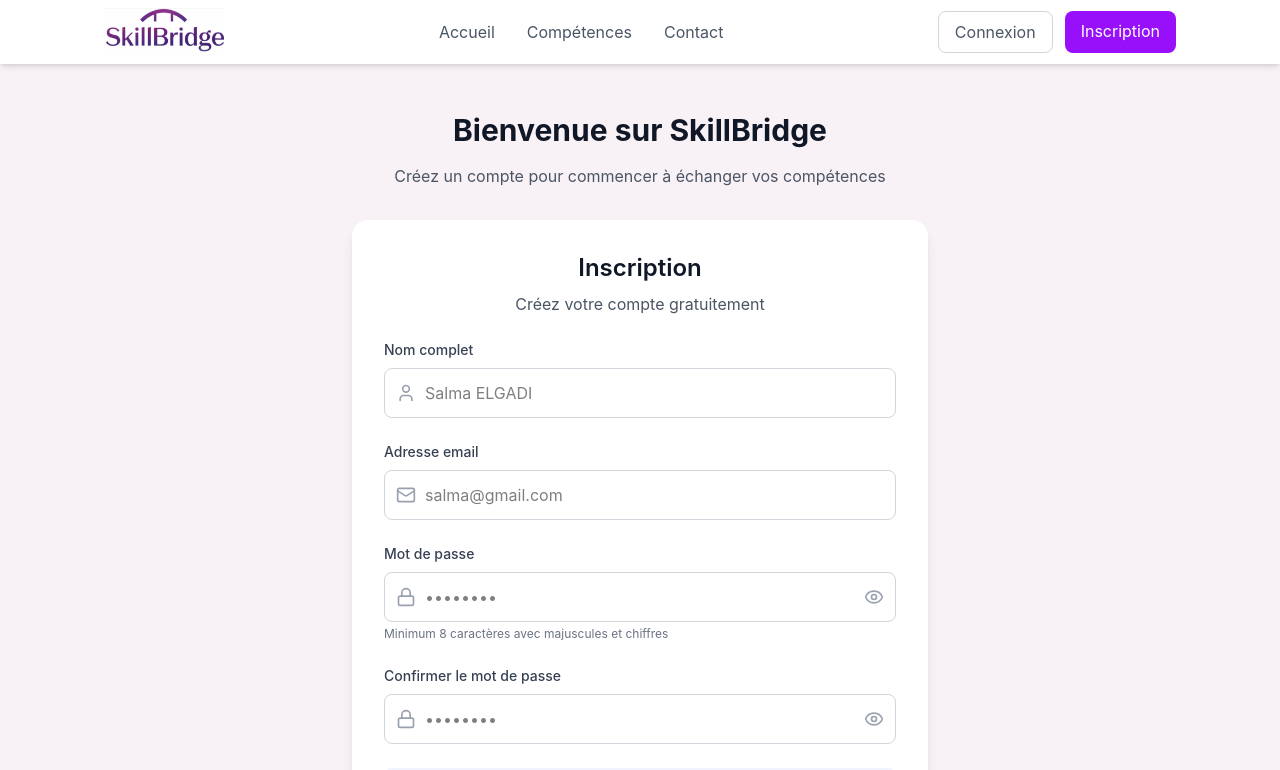
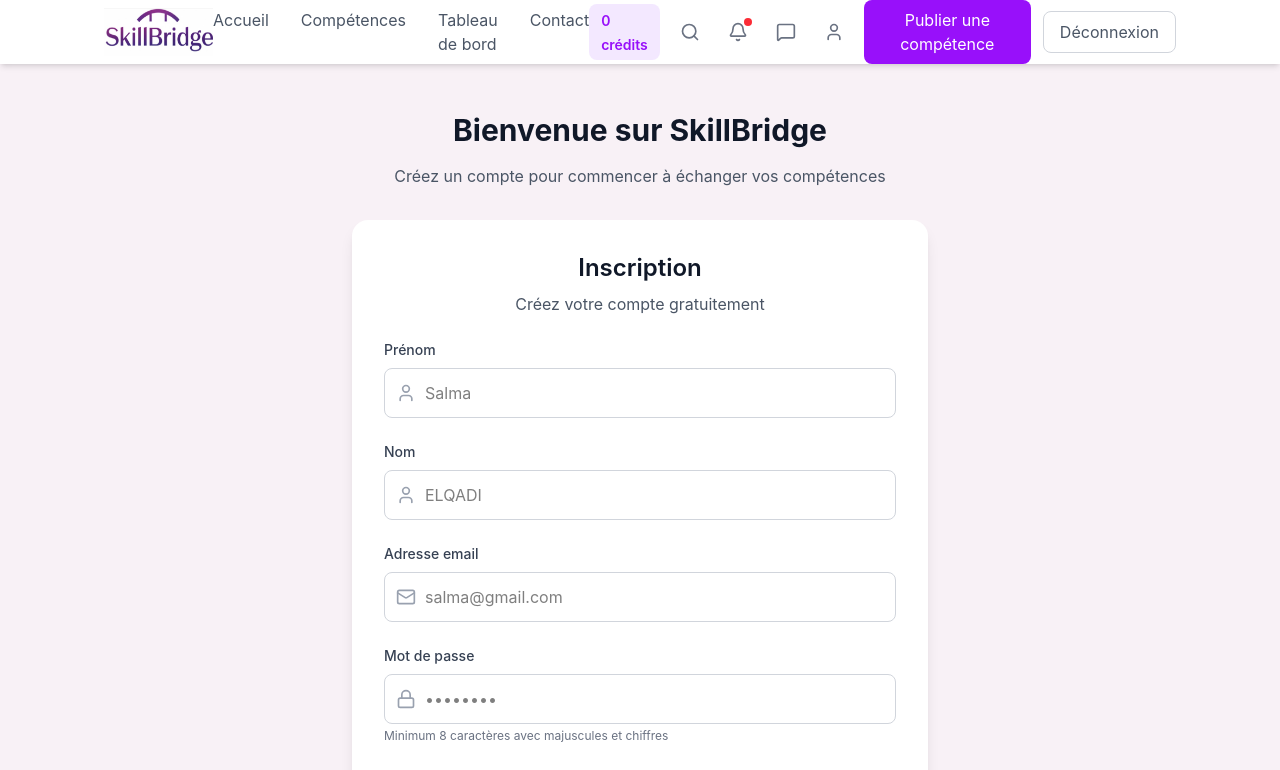
Before and after one commit to Naheedo12/SkillBridge, a React app in the folder Frontend/: page /register in a window 1280 px wide. Shown: the top 770 px of the page. Built offline with nearby package versions, Linux system fonts and the light colour scheme; sample sign-in values are in the browser's storage; the HTML template or start-up script is replaced by a standard one.

Commit message:
Authentification fonctionnelle (backend+frontend) avec changement de nav apres connexion

```diff
--- a/Frontend/src/components/Header.jsx
+++ b/Frontend/src/components/Header.jsx
@@ -1,12 +1,21 @@
 import { Link } from 'react-router-dom';
+import { Search, Bell, MessageSquare, User } from 'lucide-react';
+import { useAuth } from '../contexts/AuthContext';
 import logoImage from './logo.png';
 
 const Header = () => {
+  const { user, logout, isAuthenticated } = useAuth();
+
+  const handleLogout = async () => {
+    await logout();
+  };
+
+  if (!isAuthenticated) {
+    // Header avant connexion
     return (
       <header className="bg-white shadow-md">
         <div className="w-full px-16">
           <div className="flex items-center h-16">
-          {/* Logo - Avec beaucoup d'espace à gauche */}
             <div className="flex items-center ml-10">
               <Link to="/">
                 <img
@@ -16,8 +25,6 @@
                 />
               </Link>
             </div>
-
-          {/* Navigation - Centrée */}
             <nav className="flex-1 flex justify-center">
               <div className="hidden md:flex space-x-8">
                 <Link to="/" className="text-gray-600 hover:text-gray-900 transition-colors">
@@ -31,9 +38,7 @@
                 </Link>
               </div>
             </nav>
-
-          {/* Auth Buttons - Avec beaucoup d'espace à droite */}
-          <div className="flex space-x-3 mr-10">
+            <div className="flex items-center space-x-3 mr-10">
               <Link
                 to="/login"
                 className="px-4 py-2 text-gray-600 border border-gray-300 rounded-lg hover:bg-gray-50 transition-colors"
@@ -51,6 +56,82 @@
         </div>
       </header>
     );
+  }
+
+  // Header après connexion
+  return (
+    <header className="bg-white shadow-md">
+      <div className="w-full px-16">
+        <div className="flex items-center h-16">
+          {/* Logo */}
+          <div className="flex items-center ml-10">
+            <Link to="/">
+              <img
+                src={logoImage}
+                alt="SkillBridge Logo"
+                className="h-12 w-auto"
+              />
+            </Link>
+          </div>
+
+          <nav className="flex-1 flex justify-center">
+            <div className="hidden md:flex space-x-8">
+              <Link to="/" className="text-gray-600 hover:text-gray-900 transition-colors">
+                Accueil
+              </Link>
+              <Link to="/competences" className="text-gray-600 hover:text-gray-900 transition-colors">
+                Compétences
+              </Link>
+              <Link to="/dashboard" className="text-gray-600 hover:text-gray-900 transition-colors">
+                Tableau de bord
+              </Link>
+              <Link to="/contact" className="text-gray-600 hover:text-gray-900 transition-colors">
+                Contact
+              </Link>
+            </div>
+          </nav>
+
+          <div className="flex items-center space-x-3 mr-10">
+            <div className="bg-purple-100 px-3 py-1 rounded-lg">
+              <span className="text-sm font-semibold" style={{ color: '#9810fa' }}>
+                {user?.solde_credits || 0} crédits
+              </span>
+            </div>
+
+            <button className="p-2 text-gray-500 hover:text-gray-700 transition-colors">
+              <Search className="h-5 w-5" />
+            </button>
+
+            <button className="relative p-2 text-gray-500 hover:text-gray-700 transition-colors">
+              <Bell className="h-5 w-5" />
+              <span className="absolute top-1 right-1 w-2 h-2 bg-red-500 rounded-full"></span>
+            </button>
+
+            <button className="p-2 text-gray-500 hover:text-gray-700 transition-colors">
+              <MessageSquare className="h-5 w-5" />
+            </button>
+
+            <button className="p-2 text-gray-500 hover:text-gray-700 transition-colors">
+              <User className="h-5 w-5" />
+            </button>
+
+            <button
+              className="px-4 py-2 bg-purple-600 text-white rounded-lg hover:bg-purple-700 transition-colors"
+            >
+              Publier une compétence
+            </button>
+
+            <button
+              onClick={handleLogout}
+              className="px-4 py-2 text-gray-600 border border-gray-300 rounded-lg hover:bg-gray-50 transition-colors"
+            >
+              Déconnexion
+            </button>
+          </div>
+        </div>
+      </div>
+    </header>
+  );
 };
 
 export default Header;
--- /dev/null
+++ b/Frontend/src/contexts/AuthContext.jsx
@@ -0,0 +1,72 @@
+import { createContext, useContext, useState, useEffect } from 'react';
+import apiService from '../services/api';
+
+const AuthContext = createContext();
+
+// Hook pour utiliser l'auth partout
+export const useAuth = () => useContext(AuthContext);
+
+export const AuthProvider = ({ children }) => {
+  const [user, setUser] = useState(null);
+  const [loading, setLoading] = useState(true);
+
+  // Au chargement de l'app
+  useEffect(() => {
+    const savedUser = localStorage.getItem('user');
+    if (savedUser) {
+      setUser(JSON.parse(savedUser));
+    }
+    setLoading(false);
+  }, []);
+
+  // Login
+  const login = async (data) => {
+    const response = await apiService.login(data);
+
+    if (response.success) {
+      setUser(response.data.user);
+      return { success: true };
+    }
+
+    return {
+      success: false,
+      message: response.message || 'Erreur de connexion',
+    };
+  };
+
+  // Register
+  const register = async (data) => {
+    const response = await apiService.register(data);
+
+    if (response.success) {
+      setUser(response.data.user);
+      return { success: true };
+    }
+
+    return {
+      success: false,
+      message: response.message || "Erreur d'inscription",
+    };
+  };
+
+  // Logout
+  const logout = async () => {
+    await apiService.logout();
+    setUser(null);
+  };
+
+  return (
+    <AuthContext.Provider
+      value={{
+        user,
+        login,
+        register,
+        logout,
+        loading,
+        isAuthenticated: !!user,
+      }}
+    >
+      {children}
+    </AuthContext.Provider>
+  );
+};
--- a/Frontend/src/pages/Login.jsx
+++ b/Frontend/src/pages/Login.jsx
@@ -1,31 +1,49 @@
 import { useState } from 'react';
 import { Link, useNavigate } from 'react-router-dom';
-import { Eye, EyeOff, Mail, Lock } from 'lucide-react';
+import { Mail, Lock } from 'lucide-react';
+import { useAuth } from '../contexts/AuthContext';
 import Header from '../components/Header';
 import Footer from '../components/Footer';
 
 const Login = () => {
   const navigate = useNavigate();
-  const [showPassword, setShowPassword] = useState(false);
+  const { login } = useAuth();
+
   const [email, setEmail] = useState('');
   const [password, setPassword] = useState('');
   const [rememberMe, setRememberMe] = useState(false);
+  const [loading, setLoading] = useState(false);
+  const [error, setError] = useState('');
 
-  const handleSubmit = (e) => {
+  const handleSubmit = async (e) => {
     e.preventDefault();
-    console.log('Connexion:', { email, password });
-    alert('Connexion réussie !');
-    navigate('/dashboard');
+    setLoading(true);
+    setError('');
+
+    try {
+      const result = await login({
+        email,
+        motDePasse: password
+      });
+
+      if (result.success) {
+        navigate('/home');
+      } else {
+        setError(result.message || 'Erreur de connexion');
+      }
+    } catch (error) {
+      setError('Une erreur est survenue lors de la connexion');
+    } finally {
+      setLoading(false);
+    }
   };
 
   return (
-    <div className="min-h-screen" style={{ backgroundColor: '#f8f1f6' }}>
+    <div className="min-h-screen flex flex-col" style={{ backgroundColor: '#f8f1f6' }}>
       <Header />
 
-      {/* Main Content */}
       <main className="flex-1 flex items-center justify-center px-4 py-12">
         <div className="max-w-xl w-full">
-          {/* Welcome Text */}
           <div className="text-center mb-8">
             <h1 className="text-3xl font-bold text-gray-900 mb-4 whitespace-nowrap">
               Bienvenue sur SkillBridge à nouveau
@@ -43,7 +61,14 @@
             </div>
 
             <form onSubmit={handleSubmit} className="space-y-6">
-              {/* Email Field */}
+              {/* Error Message */}
+              {error && (
+                <div className="bg-red-50 border border-red-200 text-red-700 px-4 py-3 rounded-lg">
+                  {error}
+                </div>
+              )}
+
+              {/* Email */}
               <div>
                 <label htmlFor="email" className="block text-sm font-medium text-gray-700 mb-2">
                   Adresse email
@@ -65,7 +90,7 @@
                 </div>
               </div>
 
-              {/* Password Field */}
+              {/* Password */}
               <div>
                 <label htmlFor="password" className="block text-sm font-medium text-gray-700 mb-2">
                   Mot de passe
@@ -75,26 +100,15 @@
                     <Lock className="h-5 w-5 text-gray-400" />
                   </div>
                   <input
-                    type={showPassword ? "text" : "password"}
+                    type="password"
                     id="password"
                     value={password}
                     onChange={(e) => setPassword(e.target.value)}
                     placeholder="••••••••"
-                    className="block w-full pl-10 pr-12 py-3 border border-gray-300 rounded-lg focus:ring-2 focus:border-transparent"
+                    className="block w-full pl-10 pr-3 py-3 border border-gray-300 rounded-lg focus:ring-2 focus:border-transparent"
                     style={{ '--tw-ring-color': '#9810fa' }}
                     required
                   />
-                  <button
-                    type="button"
-                    className="absolute inset-y-0 right-0 pr-3 flex items-center"
-                    onClick={() => setShowPassword(!showPassword)}
-                  >
-                    {showPassword ? (
-                      <EyeOff className="h-5 w-5 text-gray-400" />
-                    ) : (
-                      <Eye className="h-5 w-5 text-gray-400" />
-                    )}
-                  </button>
                 </div>
               </div>
 
@@ -125,10 +139,11 @@
               {/* Submit Button */}
               <button
                 type="submit"
-                className="w-full flex justify-center py-3 px-4 border border-transparent rounded-lg shadow-sm text-sm font-medium text-white transition-colors hover:opacity-90"
+                disabled={loading}
+                className="w-full flex justify-center py-3 px-4 border border-transparent rounded-lg shadow-sm text-sm font-medium text-white transition-colors hover:opacity-90 disabled:opacity-50 disabled:cursor-not-allowed"
                 style={{ backgroundColor: '#9810fa' }}
               >
-                Se connecter
+                {loading ? 'Connexion...' : 'Se connecter'}
               </button>
 
               {/* Register Link */}
--- a/Frontend/src/pages/Register.jsx
+++ b/Frontend/src/pages/Register.jsx
@@ -1,42 +1,67 @@
 import { useState } from 'react';
 import { Link, useNavigate } from 'react-router-dom';
-import { Eye, EyeOff, Mail, Lock, User, CheckCircle2 } from 'lucide-react';
+import { Mail, Lock, User, CheckCircle2 } from 'lucide-react';
+import { useAuth } from '../contexts/AuthContext';
 import Header from '../components/Header';
 import Footer from '../components/Footer';
 
 const Register = () => {
   const navigate = useNavigate();
-  const [showPassword, setShowPassword] = useState(false);
-  const [showPasswordConfirm, setShowPasswordConfirm] = useState(false);
+  const { register } = useAuth();
+
   const [nom, setNom] = useState('');
+  const [prenom, setPrenom] = useState('');
   const [email, setEmail] = useState('');
   const [password, setPassword] = useState('');
   const [passwordConfirm, setPasswordConfirm] = useState('');
   const [accepteConditions, setAccepteConditions] = useState(false);
+  const [loading, setLoading] = useState(false);
+  const [error, setError] = useState('');
 
-  const handleSubmit = (e) => {
+  const handleSubmit = async (e) => {
     e.preventDefault();
+    setLoading(true);
+    setError('');
+
     if (password !== passwordConfirm) {
-      alert('Les mots de passe ne correspondent pas');
+      setError('Les mots de passe ne correspondent pas');
+      setLoading(false);
       return;
     }
+
     if (!accepteConditions) {
-      alert("Vous devez accepter les conditions d'utilisation");
+      setError("Vous devez accepter les conditions d'utilisation");
+      setLoading(false);
       return;
     }
-    console.log('Inscription:', { nom, email, password });
-    alert('Inscription réussie ! Vous avez reçu 10 crédits gratuits 🎉');
-    navigate('/dashboard');
+
+    try {
+      const result = await register({
+        nom,
+        prenom,
+        email,
+        motDePasse: password,
+        motDePasse_confirmation: passwordConfirm
+      });
+
+      if (result.success) {
+        navigate('/home');
+      } else {
+        setError(result.message || 'Erreur lors de l\'inscription');
+      }
+    } catch (error) {
+      setError('Une erreur est survenue lors de l\'inscription');
+    } finally {
+      setLoading(false);
+    }
   };
 
   return (
-    <div className="min-h-screen" style={{ backgroundColor: '#f8f1f6' }}>
+    <div className="min-h-screen flex flex-col" style={{ backgroundColor: '#f8f1f6' }}>
       <Header />
 
-      {/* Main Content */}
       <main className="flex-1 flex items-center justify-center px-4 py-12">
         <div className="max-w-xl w-full">
-          {/* Welcome Text */}
           <div className="text-center mb-8">
             <h1 className="text-3xl font-bold text-gray-900 mb-4 whitespace-nowrap">
               Bienvenue sur SkillBridge
@@ -54,10 +79,39 @@
             </div>
 
             <form onSubmit={handleSubmit} className="space-y-6">
-              {/* Nom complet */}
+              {/* Error Message */}
+              {error && (
+                <div className="bg-red-50 border border-red-200 text-red-700 px-4 py-3 rounded-lg">
+                  {error}
+                </div>
+              )}
+
+              {/* Prénom */}
+              <div>
+                <label htmlFor="prenom" className="block text-sm font-medium text-gray-700 mb-2">
+                  Prénom
+                </label>
+                <div className="relative">
+                  <div className="absolute inset-y-0 left-0 pl-3 flex items-center pointer-events-none">
+                    <User className="h-5 w-5 text-gray-400" />
+                  </div>
+                  <input
+                    type="text"
+                    id="prenom"
+                    value={prenom}
+                    onChange={(e) => setPrenom(e.target.value)}
+                    placeholder="Salma"
+                    className="block w-full pl-10 pr-3 py-3 border border-gray-300 rounded-lg focus:ring-2 focus:border-transparent"
+                    style={{ '--tw-ring-color': '#9810fa' }}
+                    required
+                  />
+                </div>
+              </div>
+
+              {/* Nom */}
               <div>
                 <label htmlFor="nom" className="block text-sm font-medium text-gray-700 mb-2">
-                  Nom complet
+                  Nom
                 </label>
                 <div className="relative">
                   <div className="absolute inset-y-0 left-0 pl-3 flex items-center pointer-events-none">
@@ -68,7 +122,7 @@
                     id="nom"
                     value={nom}
                     onChange={(e) => setNom(e.target.value)}
-                    placeholder="Salma ELGADI"
+                    placeholder="ELQADI"
                     className="block w-full pl-10 pr-3 py-3 border border-gray-300 rounded-lg focus:ring-2 focus:border-transparent"
                     style={{ '--tw-ring-color': '#9810fa' }}
                     required
@@ -108,26 +162,15 @@
                     <Lock className="h-5 w-5 text-gray-400" />
                   </div>
                   <input
-                    type={showPassword ? 'text' : 'password'}
+                    type="password"
                     id="password"
                     value={password}
                     onChange={(e) => setPassword(e.target.value)}
                     placeholder="••••••••"
-                    className="block w-full pl-10 pr-12 py-3 border border-gray-300 rounded-lg focus:ring-2 focus:border-transparent"
+                    className="block w-full pl-10 pr-3 py-3 border border-gray-300 rounded-lg focus:ring-2 focus:border-transparent"
                     style={{ '--tw-ring-color': '#9810fa' }}
                     required
                   />
-                  <button
-                    type="button"
-                    className="absolute inset-y-0 right-0 pr-3 flex items-center"
-                    onClick={() => setShowPassword(!showPassword)}
-                  >
-                    {showPassword ? (
-                      <EyeOff className="h-5 w-5 text-gray-400" />
-                    ) : (
-                      <Eye className="h-5 w-5 text-gray-400" />
-                    )}
-                  </button>
                 </div>
                 <p className="text-xs text-gray-500 mt-1">Minimum 8 caractères avec majuscules et chiffres</p>
               </div>
@@ -142,26 +185,15 @@
                     <Lock className="h-5 w-5 text-gray-400" />
                   </div>
                   <input
-                    type={showPasswordConfirm ? 'text' : 'password'}
+                    type="password"
                     id="password-confirm"
                     value={passwordConfirm}
                     onChange={(e) => setPasswordConfirm(e.target.value)}
                     placeholder="••••••••"
-                    className="block w-full pl-10 pr-12 py-3 border border-gray-300 rounded-lg focus:ring-2 focus:border-transparent"
+                    className="block w-full pl-10 pr-3 py-3 border border-gray-300 rounded-lg focus:ring-2 focus:border-transparent"
                     style={{ '--tw-ring-color': '#9810fa' }}
                     required
                   />
-                  <button
-                    type="button"
-                    className="absolute inset-y-0 right-0 pr-3 flex items-center"
-                    onClick={() => setShowPasswordConfirm(!showPasswordConfirm)}
-                  >
-                    {showPasswordConfirm ? (
-                      <EyeOff className="h-5 w-5 text-gray-400" />
-                    ) : (
-                      <Eye className="h-5 w-5 text-gray-400" />
-                    )}
-                  </button>
                 </div>
               </div>
 
@@ -202,10 +234,11 @@
               {/* Submit Button */}
               <button
                 type="submit"
-                className="w-full flex justify-center py-3 px-4 border border-transparent rounded-lg shadow-sm text-sm font-medium text-white transition-colors hover:opacity-90"
+                disabled={loading}
+                className="w-full flex justify-center py-3 px-4 border border-transparent rounded-lg shadow-sm text-sm font-medium text-white transition-colors hover:opacity-90 disabled:opacity-50 disabled:cursor-not-allowed"
                 style={{ backgroundColor: '#9810fa' }}
               >
-                Créer mon compte
+                {loading ? 'Création du compte...' : 'Créer mon compte'}
               </button>
 
               {/* Login Link */}
--- /dev/null
+++ b/Frontend/src/services/api.js
@@ -0,0 +1,81 @@
+const API_BASE_URL = 'http://localhost:8000/api';
+
+class ApiService {
+
+  // Fonction générale pour appeler l’API
+  async request(url, method = 'GET', data = null) {
+    const token = localStorage.getItem('auth_token');
+
+    const options = {
+      method,
+      headers: {
+        'Content-Type': 'application/json',
+        'Accept': 'application/json',
+      },
+    };
+
+    // Si on envoie des données (POST)
+    if (data) {
+      options.body = JSON.stringify(data);
+    }
+
+    // Si l'utilisateur est connecté, on ajoute le token
+    if (token) {
+      options.headers.Authorization = `Bearer ${token}`;
+    }
+
+    const response = await fetch(API_BASE_URL + url, options);
+    const result = await response.json();
+
+    // On retourne toujours la réponse du backend
+    return result;
+  }
+
+  // 🔐 Connexion
+  async login(data) {
+    const response = await this.request('/auth/login', 'POST', data);
+
+    if (response.success) {
+      localStorage.setItem('auth_token', response.data.token);
+      localStorage.setItem('user', JSON.stringify(response.data.user));
+    }
+
+    return response;
+  }
+
+  // 📝 Inscription
+  async register(data) {
+    const response = await this.request('/auth/register', 'POST', data);
+
+    if (response.success) {
+      localStorage.setItem('auth_token', response.data.token);
+      localStorage.setItem('user', JSON.stringify(response.data.user));
+    }
+
+    return response;
+  }
+
+  // 🚪 Déconnexion
+  async logout() {
+    await this.request('/auth/logout', 'POST');
+    localStorage.removeItem('auth_token');
+    localStorage.removeItem('user');
+  }
+
+  // 👤 Profil
+  async getProfile() {
+    return await this.request('/auth/me');
+  }
+
+  // ✅ Est-ce que l'utilisateur est connecté ?
+  isAuthenticated() {
+    return localStorage.getItem('auth_token') !== null;
+  }
+
+  // 👤 Utilisateur actuel
+  getCurrentUser() {
+    return JSON.parse(localStorage.getItem('user'));
+  }
+}
+
+export default new ApiService();
```
Also changed, not shown: Frontend/src/App.jsx (+6 -1 lines), Frontend/src/pages/Home.jsx (added, +61 -0 lines), 2 other files (tests, documents, lock files or other folders). Lines whose indentation alone changed are shown as unchanged.
